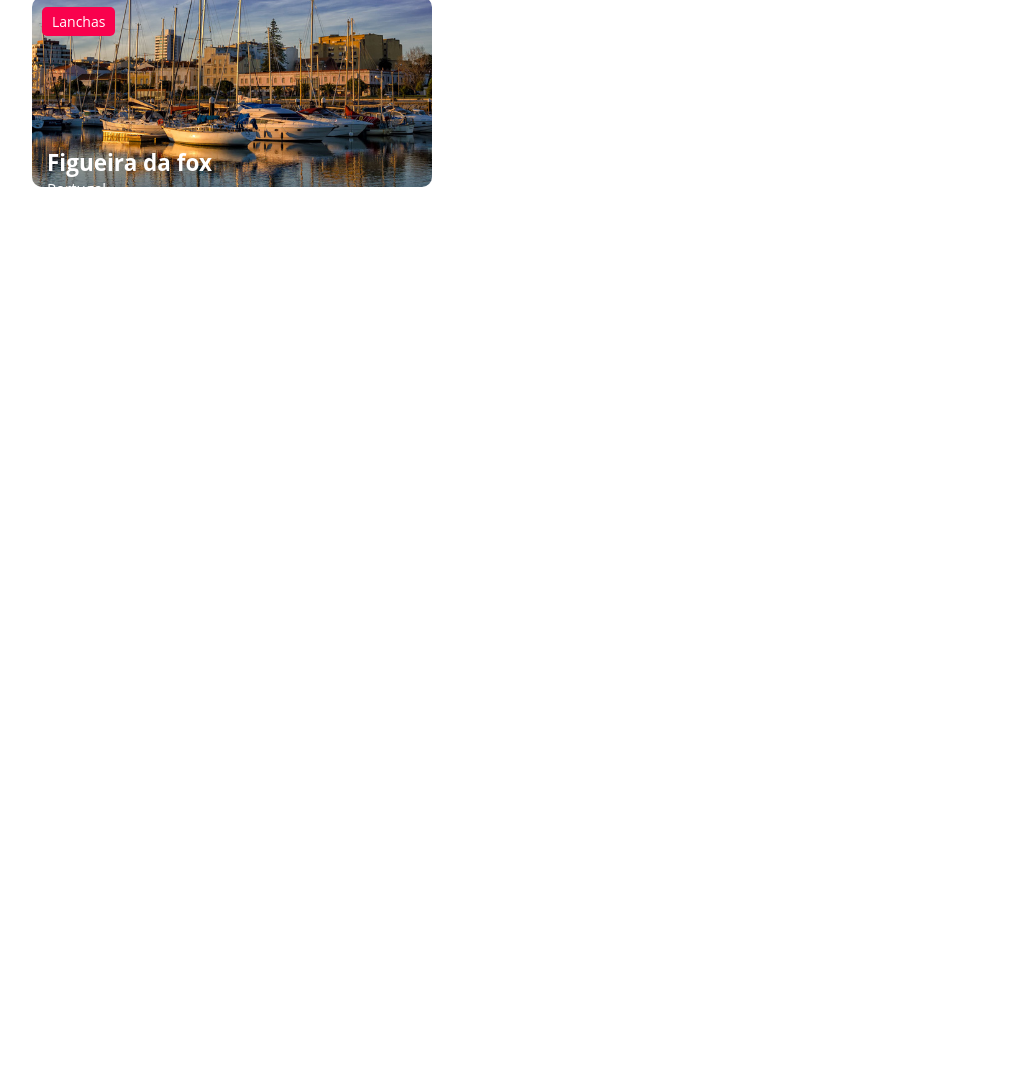
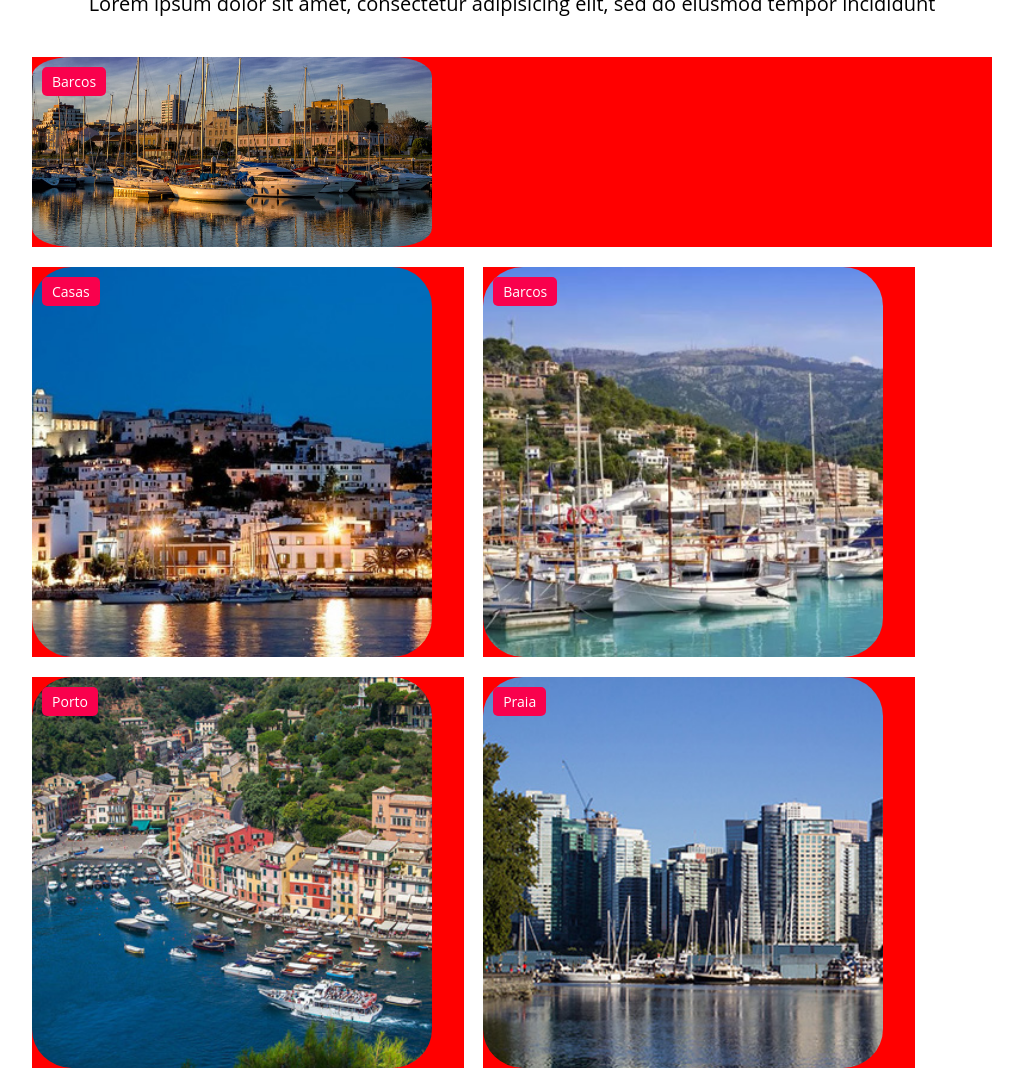
Before and after one commit to leonardoigor/homepage, a plain HTML site: page index.html in a window 1280 px wide. Shown: the part 766-1854 px from the top of the page, without its empty margins (128-1151 px from the left). Before the commit the page ends 953 px from the top, so only its background shows below. Drawn offline with nearby package versions, Linux system fonts and the light colour scheme.

Commit message:
imgs orientaçao

```diff
--- a/index.html
+++ b/index.html
@@ -2,7 +2,7 @@
 <html lang="pt-br">
     <head>
         <meta charset="UTF-8"/>
-        <meta name="viewport" content="width=divice-widtg, initial-scale=1"/>
+
         <title>ProBarcos</title>
         <link rel="stylesheet" href="style.css"/>
         <link href="https://fonts.googleapis.com/icon?family=Material+Icons" rel="stylesheet">
@@ -82,13 +82,86 @@
                     <p>Lorem ipsum dolor sit amet, consectetur adipisicing elit, sed do eiusmod tempor incididunt</p>
                 </header>
                 <div class="row">
+
                     <div class="destinos-col">
                         <div class="box">
                             <div class="box-name">
-                                Lanchas
+                                Barcos
                             </div>
                             <div class="box-cover">
                                 <img src="./inputs/images/destino-1.jpg" alt=""/>
+                            </div>
+                            <div class="box-detalhes">
+                                <div class="box-detalhes-info">
+                                    <h2>Figueira da fox</h2>
+                                    <p>Portugal</p>
+                                </div>
+                            </div>
+                        </div>
+                    </div>
+
+
+                    <div class="destinos-col">
+                        <div class="box">
+                            <div class="box-name">
+                                Casas
+                            </div>
+                            <div class="box-cover">
+                                <img src="./inputs/images/destino-2.jpg" alt=""/>
+                            </div>
+                            <div class="box-detalhes">
+                                <div class="box-detalhes-info">
+                                    <h2>Figueira da fox</h2>
+                                    <p>Portugal</p>
+                                </div>
+                            </div>
+                        </div>
+                    </div>
+
+
+                    <div class="destinos-col">
+                        <div class="box">
+                            <div class="box-name">
+                                Barcos
+                            </div>
+                            <div class="box-cover">
+                                <img src="./inputs/images/destino-3.jpg" alt=""/>
+                            </div>
+                            <div class="box-detalhes">
+                                <div class="box-detalhes-info">
+                                    <h2>Figueira da fox</h2>
+                                    <p>Portugal</p>
+                                </div>
+                            </div>
+                        </div>
+                    </div>
+
+
+                    <div class="destinos-col">
+                        <div class="box">
+                            <div class="box-name">
+                                Porto
+                            </div>
+                            <div class="box-cover">
+                                <img src="./inputs/images/destino-4.jpg" alt=""/>
+                            </div>
+                            <div class="box-detalhes">
+                                <div class="box-detalhes-info">
+                                    <h2>Figueira da fox</h2>
+                                    <p>Portugal</p>
+                                </div>
+                            </div>
+                        </div>
+                    </div>
+
+
+                    <div class="destinos-col">
+                        <div class="box">
+                            <div class="box-name">
+                                Praia
+                            </div>
+                            <div class="box-cover">
+                                <img src="./inputs/images/destino-5.jpg" alt=""/>
                             </div>
                             <div class="box-detalhes">
                                 <div class="box-detalhes-info">
--- a/style.css
+++ b/style.css
@@ -50,9 +50,13 @@ img
     float: left;
     width: 100%;
 }
+.section:not(:first-of-type)
+{
+   margin-top: 60px;
+}
 .section-header
 {
-    margin-top: 40px;
+    margin-bottom: 40px;
     text-align: center;
     font-size: 20px;
 }
@@ -72,6 +76,7 @@ img
 {
     float: left;
     width: 100%;
+
 }
 
 /* header
@@ -85,7 +90,7 @@ img
     position: relative;
     overflow: hidden;
     -webkit-border-radius: 10px;
-    border-radius: 10px;
+    border-radius: 10%;
     width: 400px;
 }
 .box .box-name
@@ -108,8 +113,9 @@ img
 .box .box-cover img
 {
     width: 100%;
-    -webkit-transform: scale(1.2);
-    transform: scale(1.2);
+    height: auto;
+    -webkit-transform: scale(1.1);
+    transform: scale(1.1);
     -webkit-transition: all 1000ms ease-in-out;
     transition: all 1000ms ease-in-out;
 }
@@ -131,6 +137,8 @@ img
     transition: all 500ms ease-in-out;
     -webkit-transform: translate(0,50%);
     transform: translate(0,50%);
+    opacity: 0;
+    visibility: hidden;
 }
 .box-detalhes-info h1
 {
@@ -140,6 +148,31 @@ img
 {
     -webkit-transform: scale(1);
     transform: scale(1);
+}
+.box-detalhes::before
+{
+    content: "";
+    position: absolute;
+    z-index: 1;
+    top: 0;
+    right: 0;
+    bottom: 0;
+    left: 0;
+    opacity: .8;
+    visibility: hidden;
+    background:linear-gradient(to bottom,transparent,#000);
+    -webkit-transition: all 500ms ease-in-out;
+    transition: all 500ms ease-in-out;
+    -webkit-transform: translate(0,50%);
+    transform: translate(0,50%);
+}
+.box:hover .box-detalhes::before,
+.box:hover .box-detalhes-info
+{
+    -webkit-transform: translate(0);
+    transform: translate(0);
+    opacity: 1;
+    visibility: visible;
 }
 /*FIm box
 --------------*/
@@ -245,9 +278,21 @@ img
 {
     font-size: 20px;
 
+
 }
 
 
+/*----- BREAKPOINTS MAXIMOS
+----------------*/
+.destinos-col
+{
+    margin-bottom: 20px;
+
+}
+
+
+/*----- BREAKPOINTS fin
+----------------*/
 
 /*----- BREAKPOINTS MAXIMOS
 ----------------*/
@@ -361,7 +406,34 @@ img
     {
         border-right: 1px solid #ccc;
     }
+    .destinos-col
+    {
+        width: 45%;
+        margin-right: 2%;
+        float: left;
+    }
+
+    .destinos-col:nth-child(odd)
+    {
+        margin-right: 0%;
+    }
+    .destinos-col:first-child
+    {
+        width: 100%;
+    }
+
+
 }
+/*breackpoints
+-----------*/
+@media(min-width:768px)
+{
+    .destinos-col
+    {
+        background: red;
+    }
+}
+
 
 
 /* Auxiliar
```
